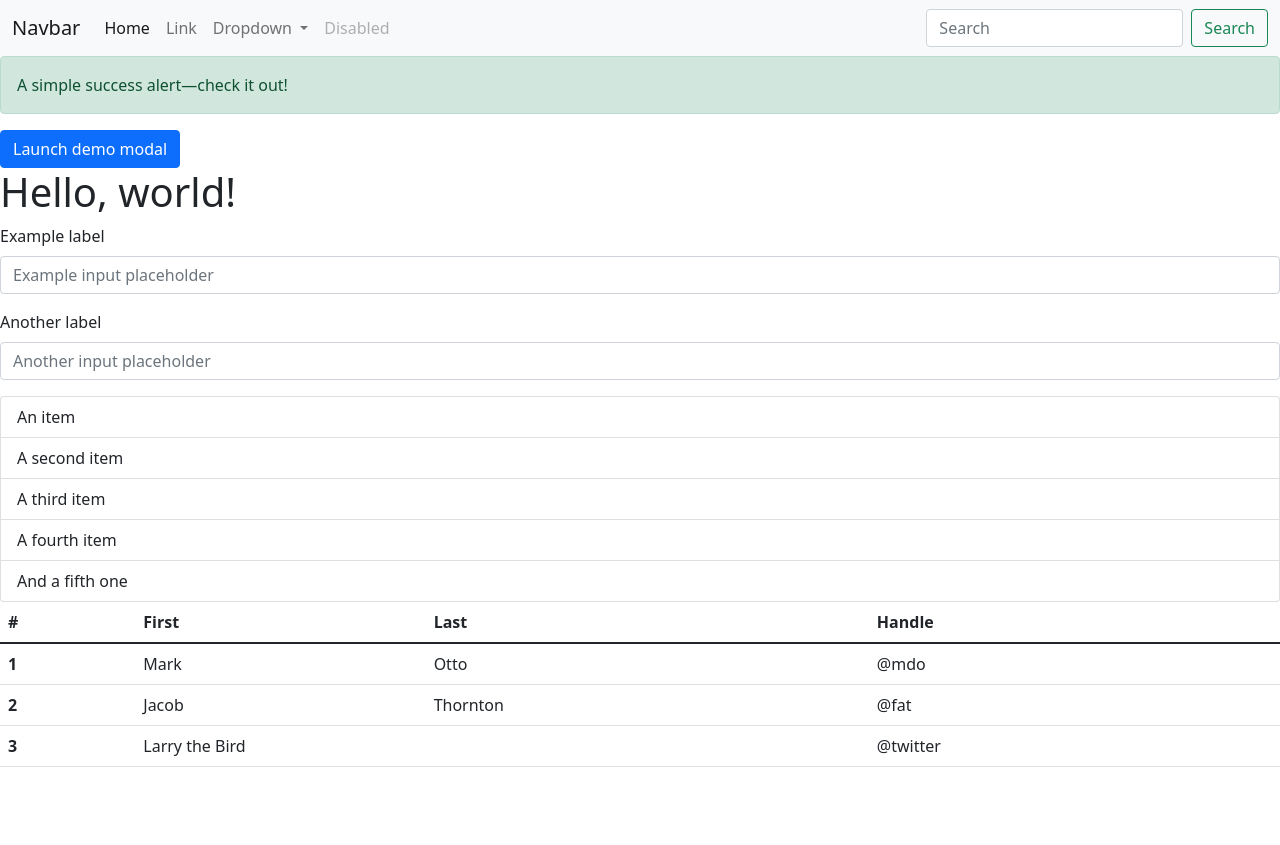
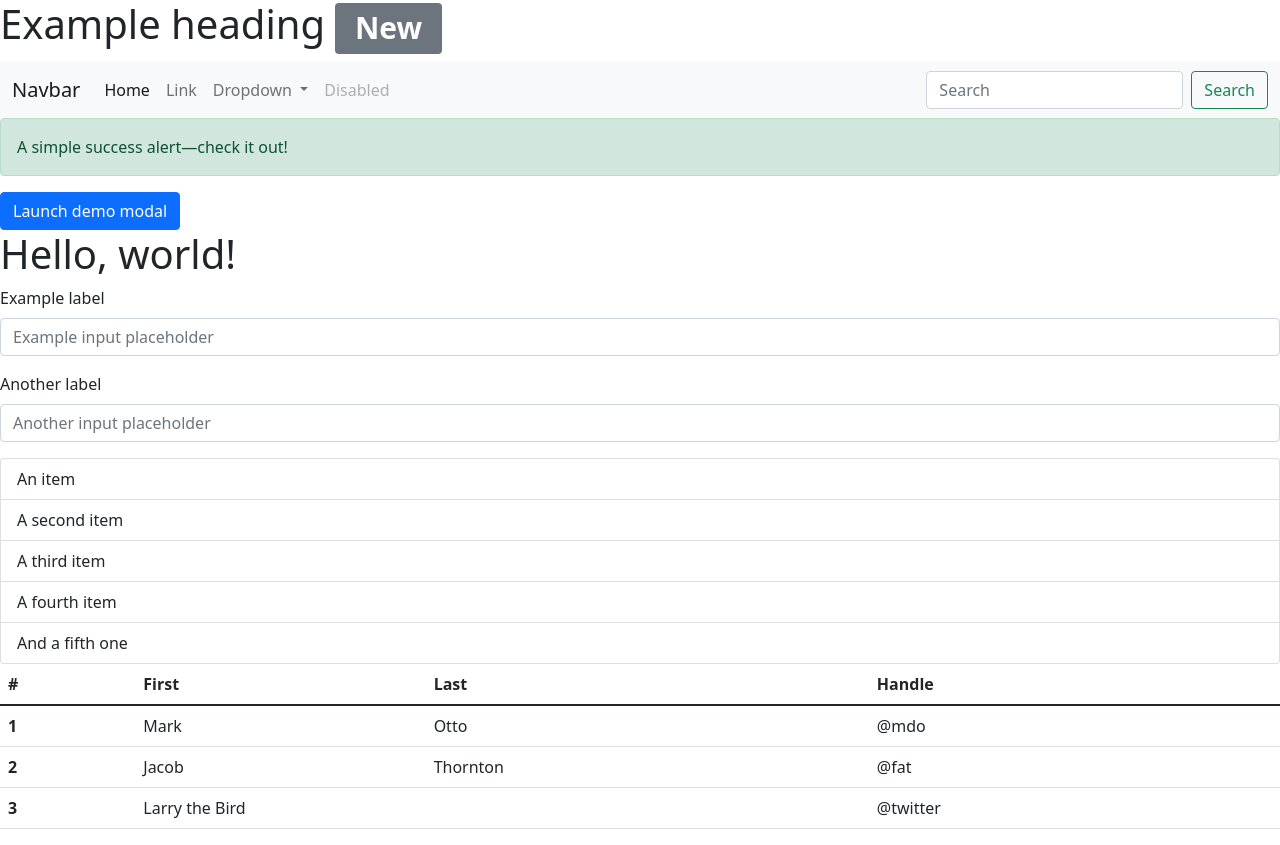
Before and after one commit to Andisiwe94/pwd_git_available, a plain HTML site: page index.html in a window 1280 px wide. Before the commit the page ends 800 px from the top, so only its background shows below. Drawn offline with nearby package versions, Linux system fonts and the light colour scheme.

Commit message:
heading added

```diff
--- a/index.html
+++ b/index.html
@@ -11,6 +11,8 @@
     <title>Hello, world!</title>
   </head>
   <body>
+
+    <h1>Example heading <span class="badge bg-secondary">New</span></h1>
 
     <nav class="navbar navbar-expand-lg navbar-light bg-light">
         <div class="container-fluid">
```
